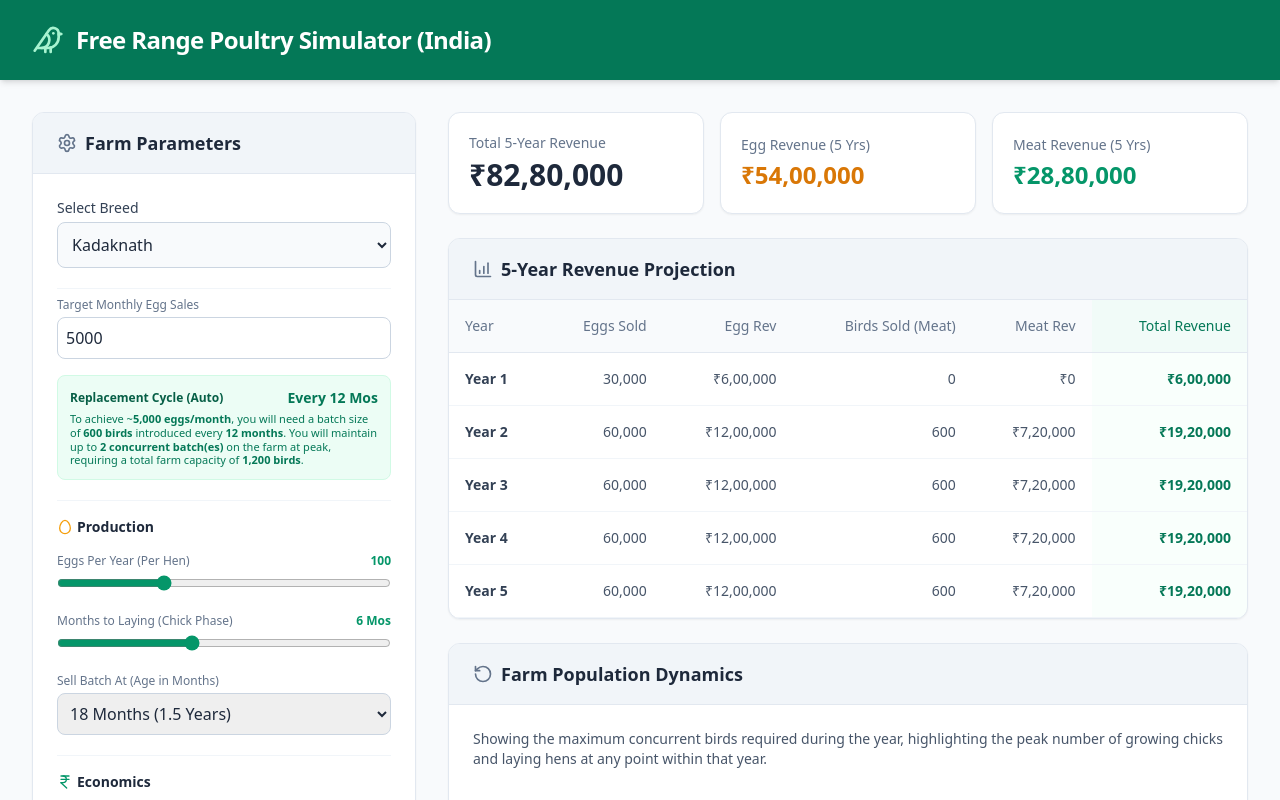
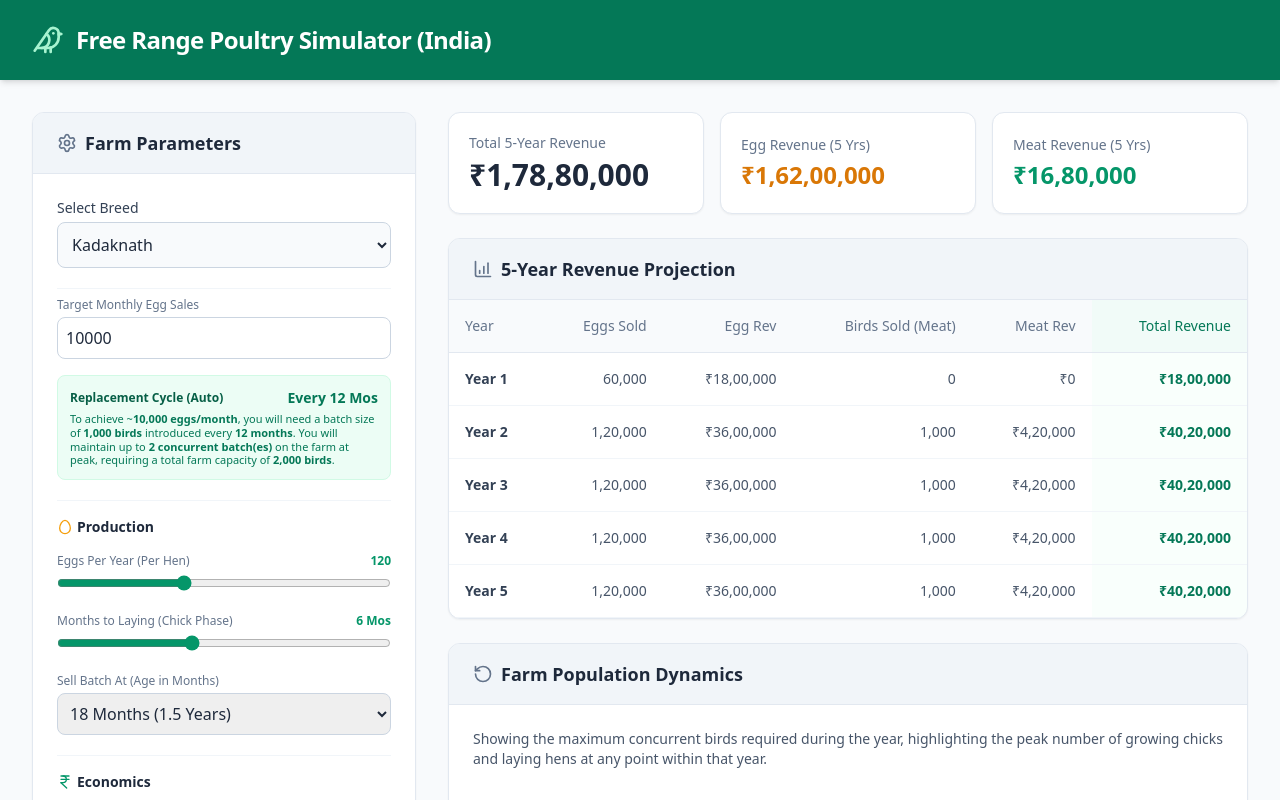
Before and after one commit to Shuchintha/poultry-simulator, a React (Vite) app: page / in a window 1280 px wide. Shown: the top 800 px of the page. Built offline with nearby package versions, Linux system fonts and the light colour scheme.

Commit message:
coorected kadaknath stats

```diff
--- a/src/App.tsx
+++ b/src/App.tsx
@@ -16,7 +16,7 @@ const BREED_PRESETS = {
     eggsPerYear: 200, monthsToLaying: 5, pricePerEgg: 8, pricePerKg: 250, avgWeight: 2, sellBatchAt: 18
   },
   'Kadaknath': {
-    eggsPerYear: 100, monthsToLaying: 6, pricePerEgg: 20, pricePerKg: 800, avgWeight: 1.5, sellBatchAt: 18
+    eggsPerYear: 120, monthsToLaying: 6, pricePerEgg: 30, pricePerKg: 350, avgWeight: 1.2, sellBatchAt: 18
   },
   'Nati Koli (Karnataka)': {
     eggsPerYear: 70, monthsToLaying: 7, pricePerEgg: 15, pricePerKg: 400, avgWeight: 1.4, sellBatchAt: 18
@@ -51,7 +51,7 @@ const formatINR = (amount) => {
 
 export default function App() {
   // Farm Settings - Now driven by Target Egg Sales
-  const [targetMonthlyEggs, setTargetMonthlyEggs] = useState(5000);
+  const [targetMonthlyEggs, setTargetMonthlyEggs] = useState(10000);
 
   // Breed specific settings
   const [selectedBreed, setSelectedBreed] = useState('Kadaknath');
```
